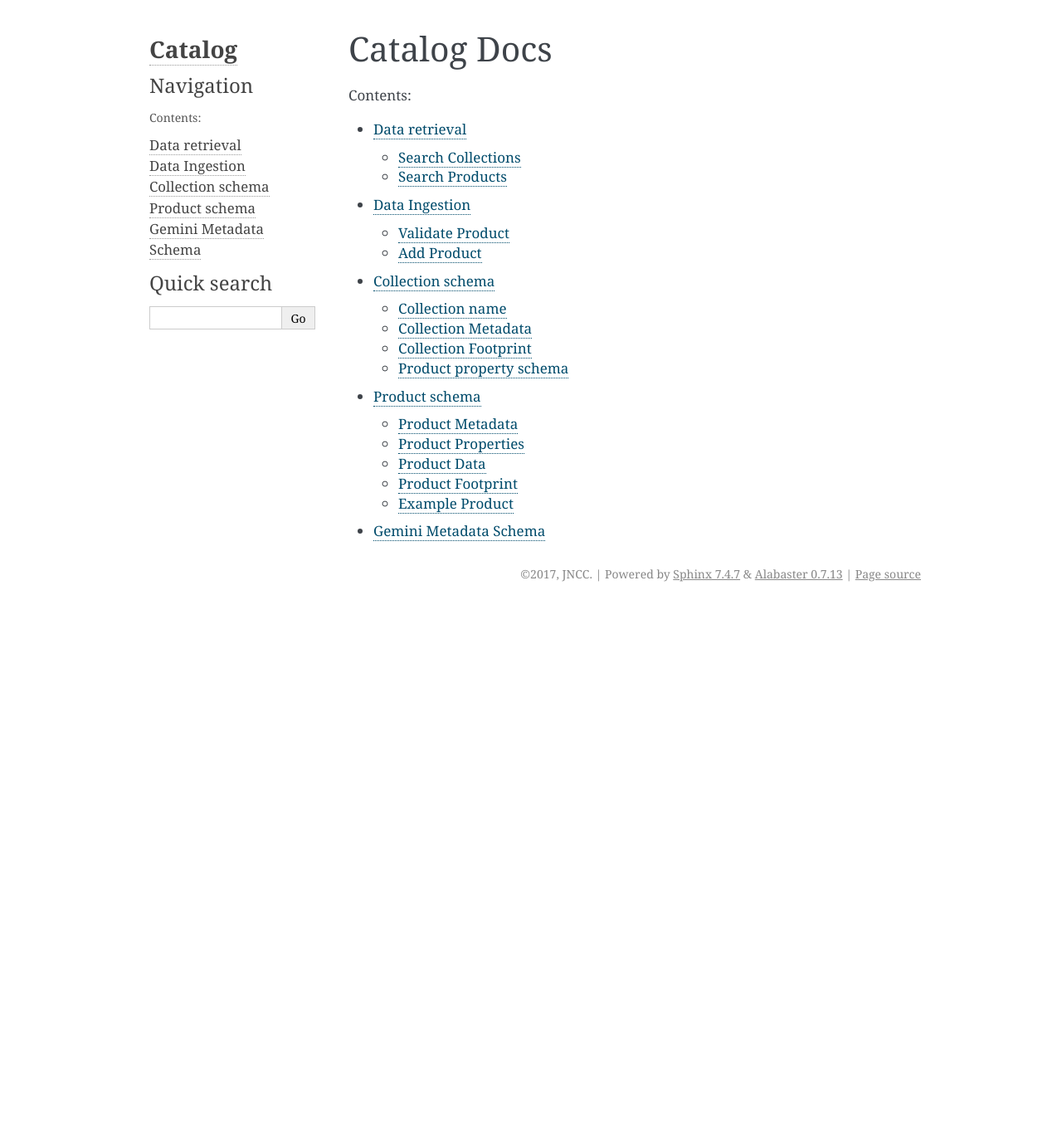
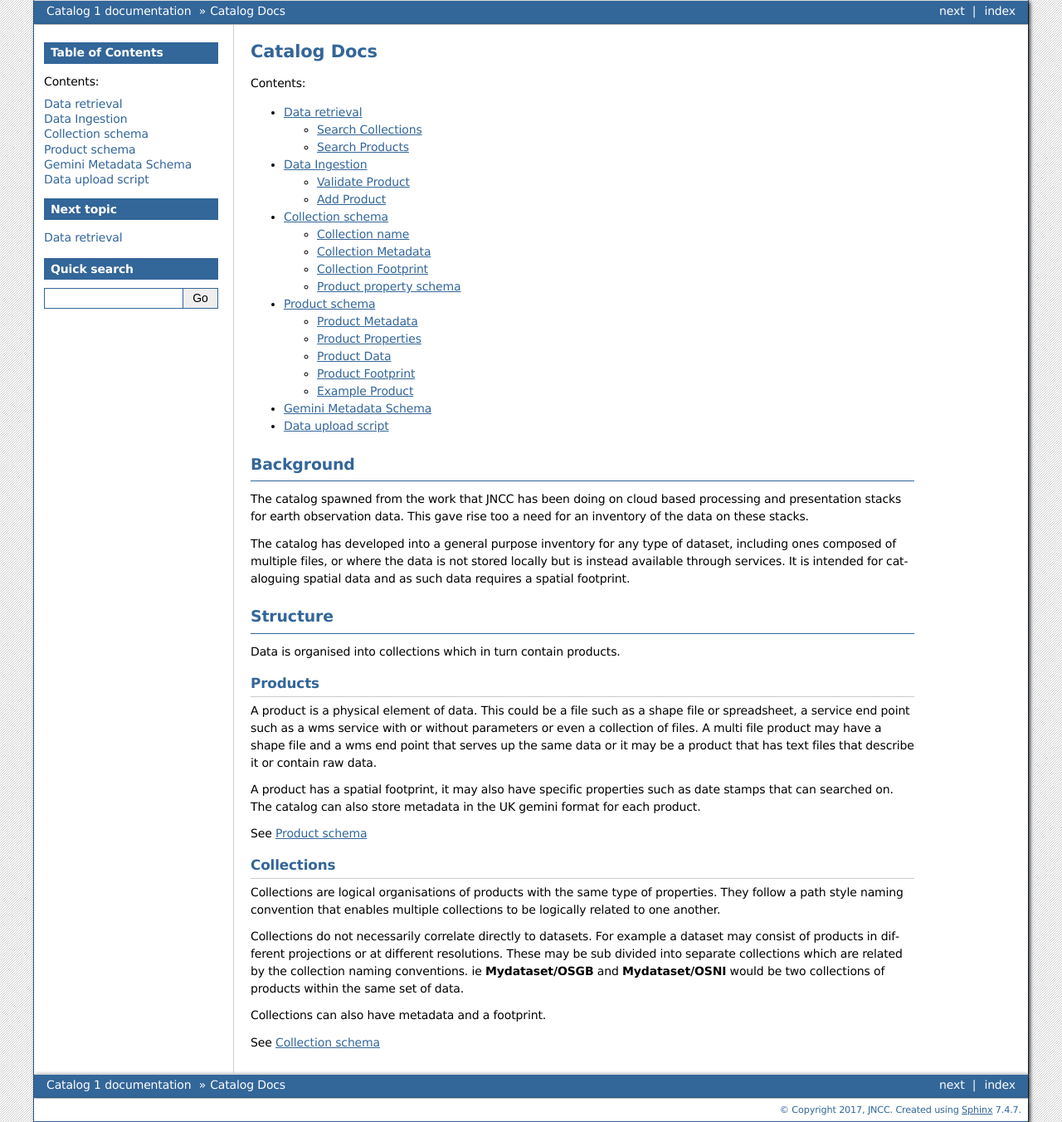
Before and after one commit to jncc/catalog, a Sphinx documentation site: the page built from docs/index.rst, in a window 1280 px wide. Shown: the whole page at 83% size. Built offline with Sphinx 7.4.7, drawn with Linux system fonts in a browser that asks for light colours; before the commit the page ends 900 px from its top, so only the background shows below that.

Commit message:
Doc tidy up and style changes

```diff
--- a/docs/conf.py
+++ b/docs/conf.py
@@ -83,13 +83,15 @@ todo_include_todos = False
 # The theme to use for HTML and HTML Help pages.  See the documentation for
 # a list of builtin themes.
 #
-html_theme = 'alabaster'
+html_theme = 'bizstyle'
 
 # Theme options are theme-specific and customize the look and feel of a theme
 # further.  For a list of options available for each theme, see the
 # documentation.
 #
-# html_theme_options = {}
+# html_theme_options = {
+#   'navigation_depth': 4
+# }
 
 # Add any paths that contain custom static files (such as style sheets) here,
 # relative to this directory. They are copied after the builtin static files,
@@ -101,16 +103,16 @@ html_static_path = ['_static']
 #
 # This is required for the alabaster theme
 # refs: http://alabaster.readthedocs.io/en/latest/installation.html#sidebars
-html_sidebars = {
-    '**': [
-        'about.html',
-        'navigation.html',
-        'relations.html',  # needs 'show_related': True theme option to display
-        'searchbox.html',
-        'donate.html',
-    ]
-}
-
+# html_sidebars = {
+#     '**': [
+#         'about.html',
+#         'navigation.html',
+#         'relations.html',  # needs 'show_related': True theme option to display
+#         'searchbox.html',
+#         'donate.html',
+#     ]
+# }
+html_sidebars = { '**': ['globaltoc.html', 'relations.html', 'searchbox.html'], }
 
 # -- Options for HTMLHelp output ------------------------------------------
 
--- a/docs/examples/data_upload_script.rst
+++ b/docs/examples/data_upload_script.rst
@@ -0,0 +1,7 @@
+Data upload script
+******************
+
+The following is an example of a basic data upload script written in Python
+
+.. literalinclude:: /../import/importer.py
+   :language: python
--- a/docs/index.rst
+++ b/docs/index.rst
@@ -4,7 +4,7 @@
    contain the root `toctree` directive.
 
 Catalog Docs
-============
+************
 
 .. toctree::
    :maxdepth: 2
@@ -18,11 +18,34 @@ Catalog Docs
    examples/data_upload_script
    examples/data_harvesting_script
 
+Background
+==========
 
+The catalog spawned from the work that JNCC has been doing on cloud based processing and presentation stacks for earth observation data. This gave rise too a need for an inventory of the data on these stacks.
 
-.. Indices and tables
-   ==================
+The catalog has developed into a general purpose inventory for any type of dataset, including ones composed of multiple files, or where the data is not stored locally but is instead available through services. It is intended for cataloguing spatial data and as such data requires a spatial footprint.
 
-.. * :ref:`genindex`
-   * :ref:`modindex`
-   * :ref:`search`
+Structure
+=========
+
+Data is organised into collections which in turn contain products.
+
+Products
+--------
+
+A product is a physical element of data. This could be a file such as a shape file or spreadsheet, a service end point such as a wms service with or without parameters or even a collection of files. A multi file product may have a shape file and a wms end point that serves up the same data or it may be a product that has text files that describe it or contain raw data.
+
+A product has a spatial footprint, it may also have specific properties such as date stamps that can searched on. The catalog can also store metadata in the UK gemini format for each product.
+
+See :ref:`product_schema`
+
+Collections
+-----------
+
+Collections are logical organisations of products with the same type of properties. They follow a path style naming convention that enables multiple collections to be logically related to one another.
+
+Collections do not necessarily correlate directly to datasets. For example a dataset may consist of products in different projections or at different resolutions. These may be sub divided into separate collections which are related by the collection naming conventions. ie **Mydataset/OSGB** and **Mydataset/OSNI** would be two collections of products within the same set of data.
+
+Collections can also have metadata and a footprint.
+
+See :ref:`collection_schema`
```
Also changed, not shown: 1 other file.
